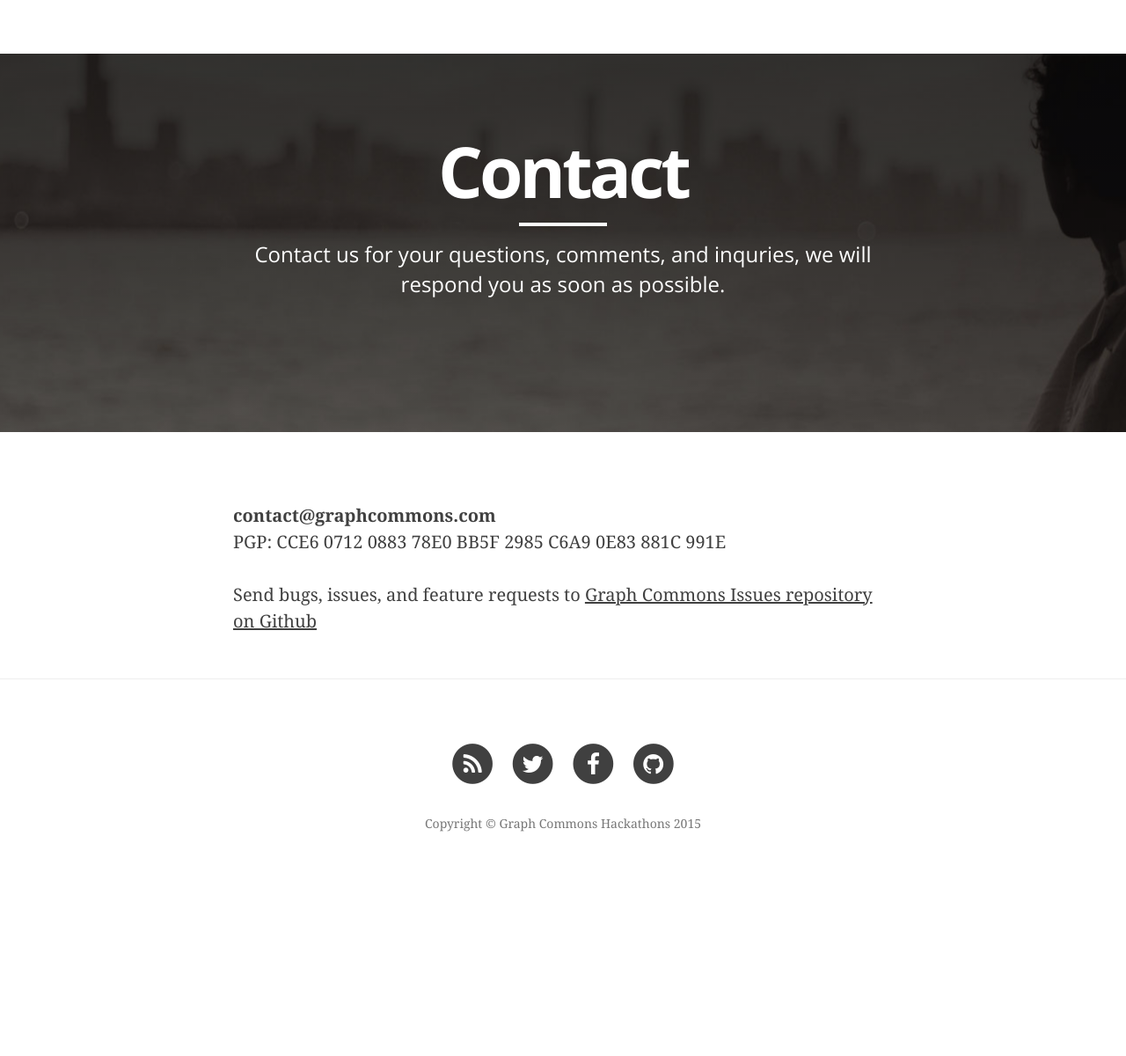
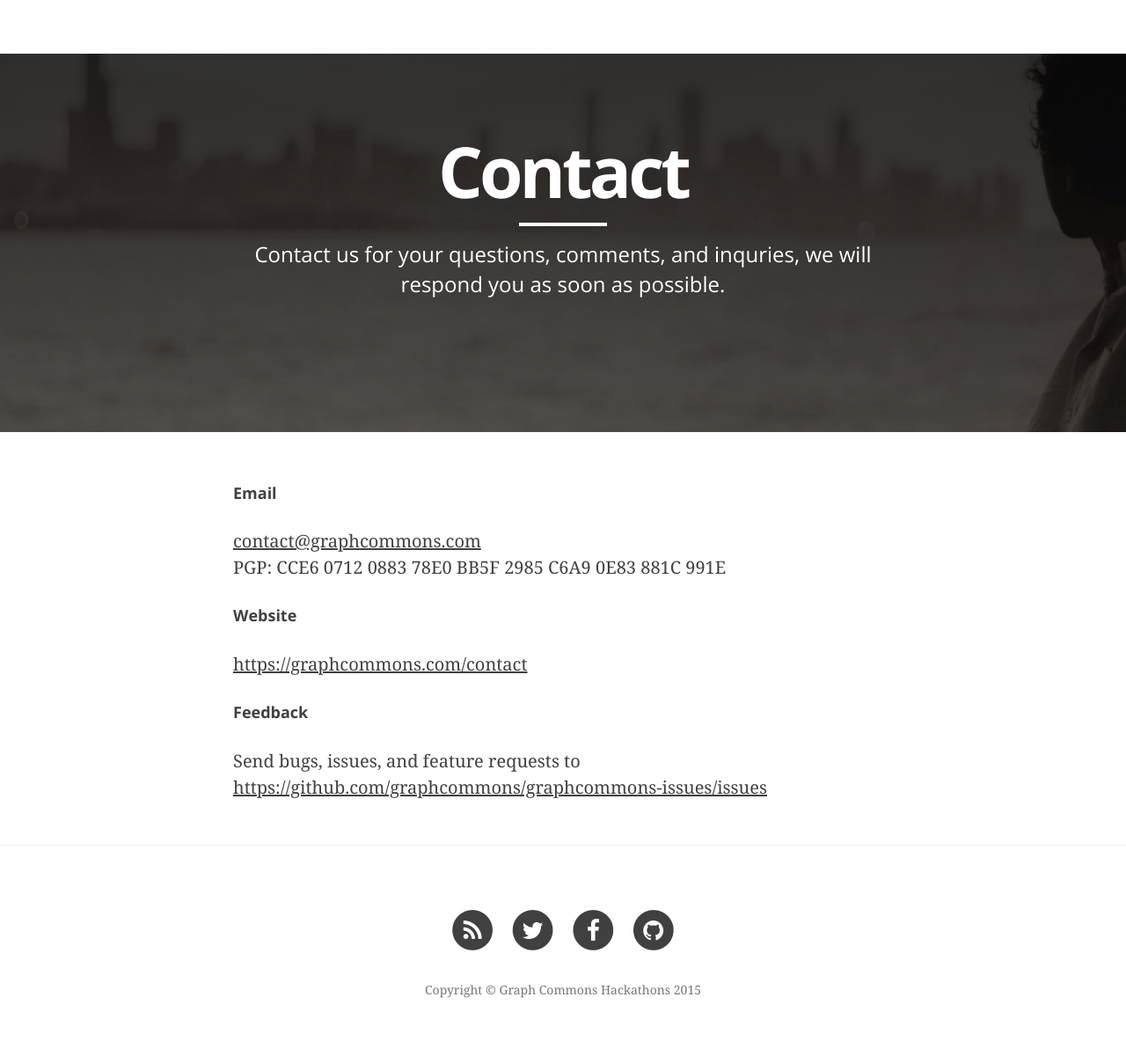
Before and after one commit to graphcommons/hackathons, a Jekyll site: the page built from contact.md, in a window 1280 px wide. Shown: the whole page at 88% size. Built offline with Jekyll 4.4.1, drawn with Linux system fonts in a browser that asks for light colours; nearby versions of some CDN libraries; before the commit the page ends 1011 px from its top, so only the background shows below that.

Commit message:
meta desc updated, contact updated

```diff
--- a/_includes/head.html
+++ b/_includes/head.html
@@ -3,7 +3,7 @@
     <meta http-equiv="X-UA-Compatible" content="IE=edge">
     <meta name="viewport" content="width=device-width, initial-scale=1, minimal-ui">
 
-    <meta name="description" content="{{ site.description }}">
+    <meta name="description" content="{% if page.description %}{{ page.description }} {% else %} {{ site.description }}{% endif %}">
 
     <meta name="twitter:card" content="summary_large_image" />
     <meta name="twitter:site" content="@graphcommons" />
--- a/contact.md
+++ b/contact.md
@@ -5,10 +5,19 @@
 header-img: "img/about-bg.jpg"
 ---
 
-<strong>contact@graphcommons.com</strong>
-<br>
-PGP: CCE6 0712 0883 78E0 BB5F 2985 C6A9 0E83 881C 991E
+#### Email
+<p>
+    <a href="mailto:contact@graphcommons.com">contact@graphcommons.com</a><br>
+    PGP: CCE6 0712 0883 78E0 BB5F 2985 C6A9 0E83 881C 991E
+</p>
 
+#### Website
+<p>
+    <a href="https://graphcommons.com/contact">https://graphcommons.com/contact</a>
+</p>
 
-Send bugs, issues, and feature requests to
-[Graph Commons Issues repository on Github](https://github.com/graphcommons/graphcommons-issues/issues)
+#### Feedback
+<p>
+    Send bugs, issues, and feature requests to<br>
+    <a href="https://github.com/graphcommons/graphcommons-issues/issues">https://github.com/graphcommons/graphcommons-issues/issues</a>
+</p>
```
